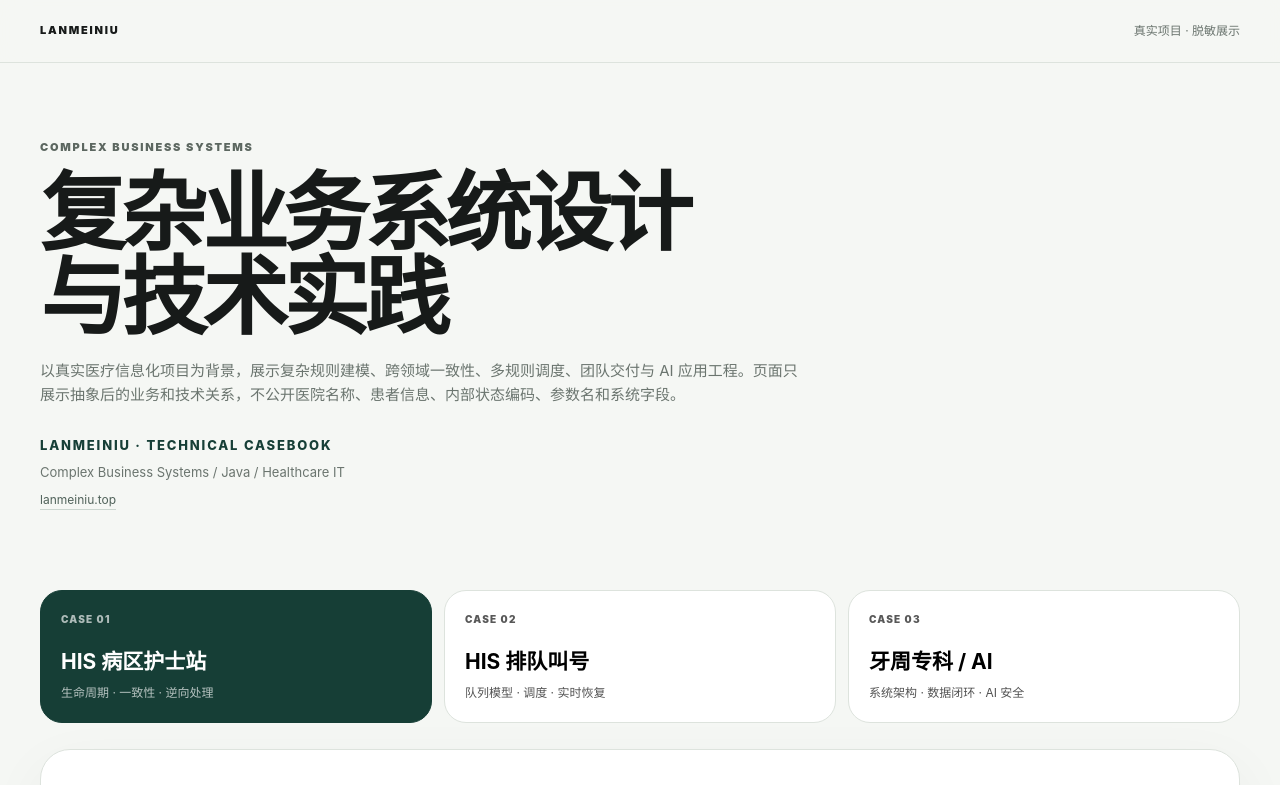
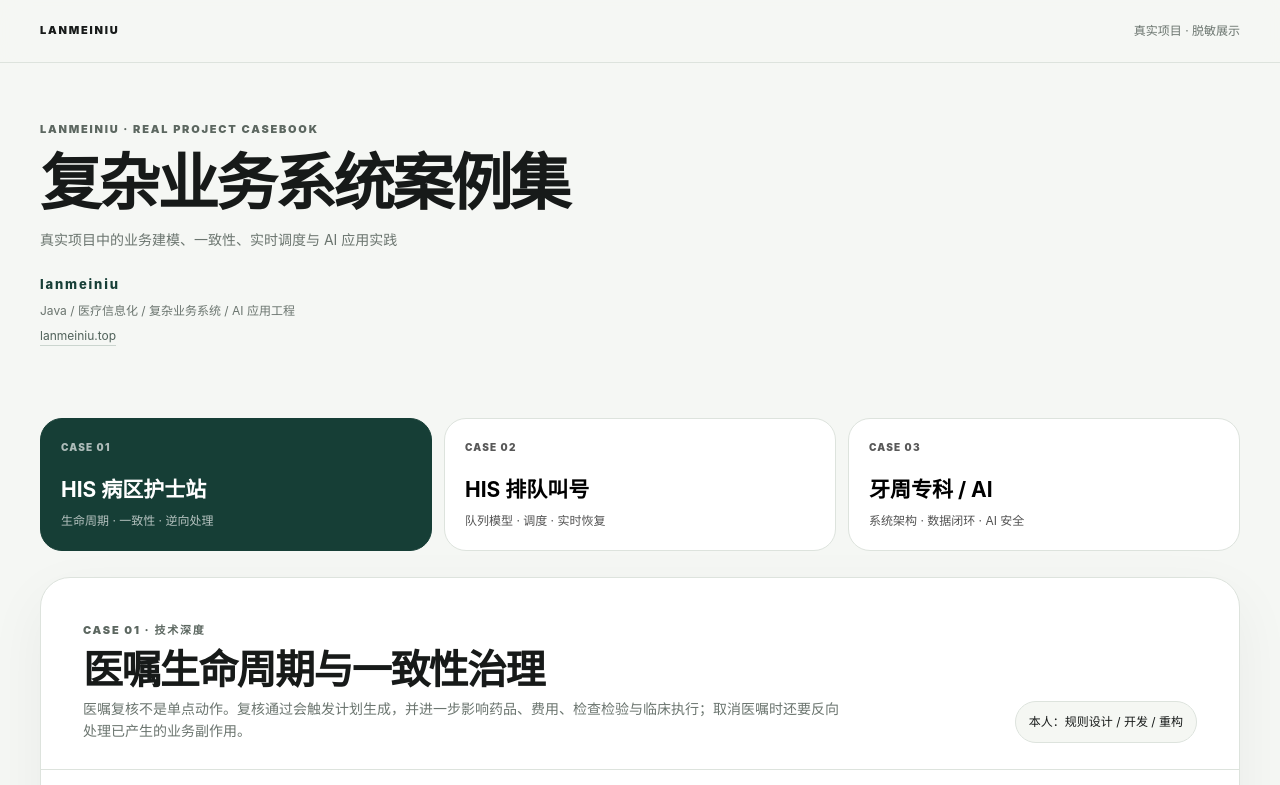
Before and after one commit to lanmeiniu/lanmeiniu-casebook, a plain HTML site: page index.html in a window 1280 px wide. Shown: the top 785 px of the page. Drawn offline with Linux system fonts and the light colour scheme.

Commit message:
feat-modify content

```diff
--- a/assets/css/style.css
+++ b/assets/css/style.css
@@ -231,3 +231,76 @@ svg text{font-family:Arial,"PingFang SC","Microsoft YaHei",sans-serif}
 .profile-dot{
   color:#a3aca7;
 }
+
+
+/* Personal hero */
+.hero {
+  padding-top: 52px;
+  padding-bottom: 30px;
+}
+
+.hero h1 {
+  font-size: clamp(38px, 4.8vw, 62px);
+  line-height: 1.04;
+  letter-spacing: -0.045em;
+  max-width: 920px;
+  margin: 10px 0 14px;
+}
+
+.hero > p {
+  max-width: 760px;
+  font-size: 14px;
+  line-height: 1.7;
+}
+
+.profile-signature {
+  margin-top: 22px;
+}
+
+.profile-name {
+  font-size: 13px;
+  font-weight: 800;
+  letter-spacing: .14em;
+  color: #173f37;
+}
+
+.profile-tags {
+  margin-top: 6px;
+  font-size: 12px;
+  color: #6b756f;
+}
+
+.profile-links {
+  margin-top: 6px;
+  font-size: 12px;
+}
+
+.profile-links a {
+  color: #50625a;
+  text-decoration: none;
+  border-bottom: 1px solid #cbd5cf;
+}
+
+.profile-links a:hover {
+  color: #173f37;
+  border-bottom-color: #173f37;
+}
+
+/* Basic anti-copy: blocks normal browser text selection/copy */
+html, body, body * {
+  -webkit-user-select: none;
+  -moz-user-select: none;
+  -ms-user-select: none;
+  user-select: none;
+  -webkit-touch-callout: none;
+}
+
+img {
+  -webkit-user-drag: none;
+}
+
+@media (max-width: 820px) {
+  .hero h1 {
+    font-size: clamp(34px, 10vw, 48px);
+  }
+}
--- a/assets/js/app.js
+++ b/assets/js/app.js
@@ -43,3 +43,25 @@ document.getElementById('lightbox').addEventListener('click',e=>{
 document.addEventListener('keydown',e=>{
   if(e.key==='Escape') closeLightbox();
 });
+
+
+// Basic anti-copy layer.
+// Note: public frontend content can still be inspected via DevTools/source.
+document.addEventListener('copy', (e) => e.preventDefault());
+document.addEventListener('cut', (e) => e.preventDefault());
+document.addEventListener('contextmenu', (e) => e.preventDefault());
+
+document.addEventListener('dragstart', (e) => {
+  if (e.target && e.target.tagName === 'IMG') {
+    e.preventDefault();
+  }
+});
+
+document.addEventListener('keydown', (e) => {
+  const mod = e.ctrlKey || e.metaKey;
+  if (!mod) return;
+  const key = e.key.toLowerCase();
+  if (key === 'c' || key === 'x' || key === 'a') {
+    e.preventDefault();
+  }
+});
--- a/index.html
+++ b/index.html
@@ -4,8 +4,8 @@
 <head>
 <meta charset="utf-8"/>
 <meta content="width=device-width,initial-scale=1.0" name="viewport"/>
-<title>复杂业务系统设计与技术实践 · lanmeiniu</title>
-<meta content="lanmeiniu" name="author"/><link href="https://lanmeiniu.top/" rel="canonical"/><link href="assets/css/style.css" rel="stylesheet"/></head>
+<title>复杂业务系统案例集 · lanmeiniu</title>
+<meta content="lanmeiniu" name="author"/><link href="assets/css/style.css" rel="stylesheet"/><link href="https://lanmeiniu.top/" rel="canonical"/></head>
 <body>
 <header class="topbar">
 <div class="wrap nav">
@@ -15,14 +15,14 @@
 </header>
 <main class="wrap">
 <section class="hero">
-<span class="eyebrow">COMPLEX BUSINESS SYSTEMS</span>
-<h1>复杂业务系统设计<br/>与技术实践</h1>
-<p>以真实医疗信息化项目为背景，展示复杂规则建模、跨领域一致性、多规则调度、团队交付与 AI 应用工程。页面只展示抽象后的业务和技术关系，不公开医院名称、患者信息、内部状态编码、参数名和系统字段。</p>
+<span class="eyebrow">LANMEINIU · REAL PROJECT CASEBOOK</span>
+<h1>复杂业务系统案例集</h1>
+<p>真实项目中的业务建模、一致性、实时调度与 AI 应用实践</p>
 
 
 <div class="profile-signature">
-<div class="profile-name">LANMEINIU · TECHNICAL CASEBOOK</div>
-<div class="profile-tags">Complex Business Systems / Java / Healthcare IT</div>
+<div class="profile-name">lanmeiniu</div>
+<div class="profile-tags">Java / 医疗信息化 / 复杂业务系统 / AI 应用工程</div>
 <div class="profile-links">
 <a href="https://lanmeiniu.top" rel="noopener noreferrer" target="_blank">lanmeiniu.top</a>
 </div>
@@ -202,7 +202,6 @@
 <footer>
 <div class="wrap footer-meta">
 <span>© 2026 <b>lanmeiniu</b> · Technical Casebook</span>
-<span><a href="https://lanmeiniu.top" rel="noopener noreferrer" target="_blank">lanmeiniu.top</a></span>
 </div>
 </footer>
 <div aria-hidden="true" class="lightbox" id="lightbox">
```
Also changed, not shown: 1 other file.
